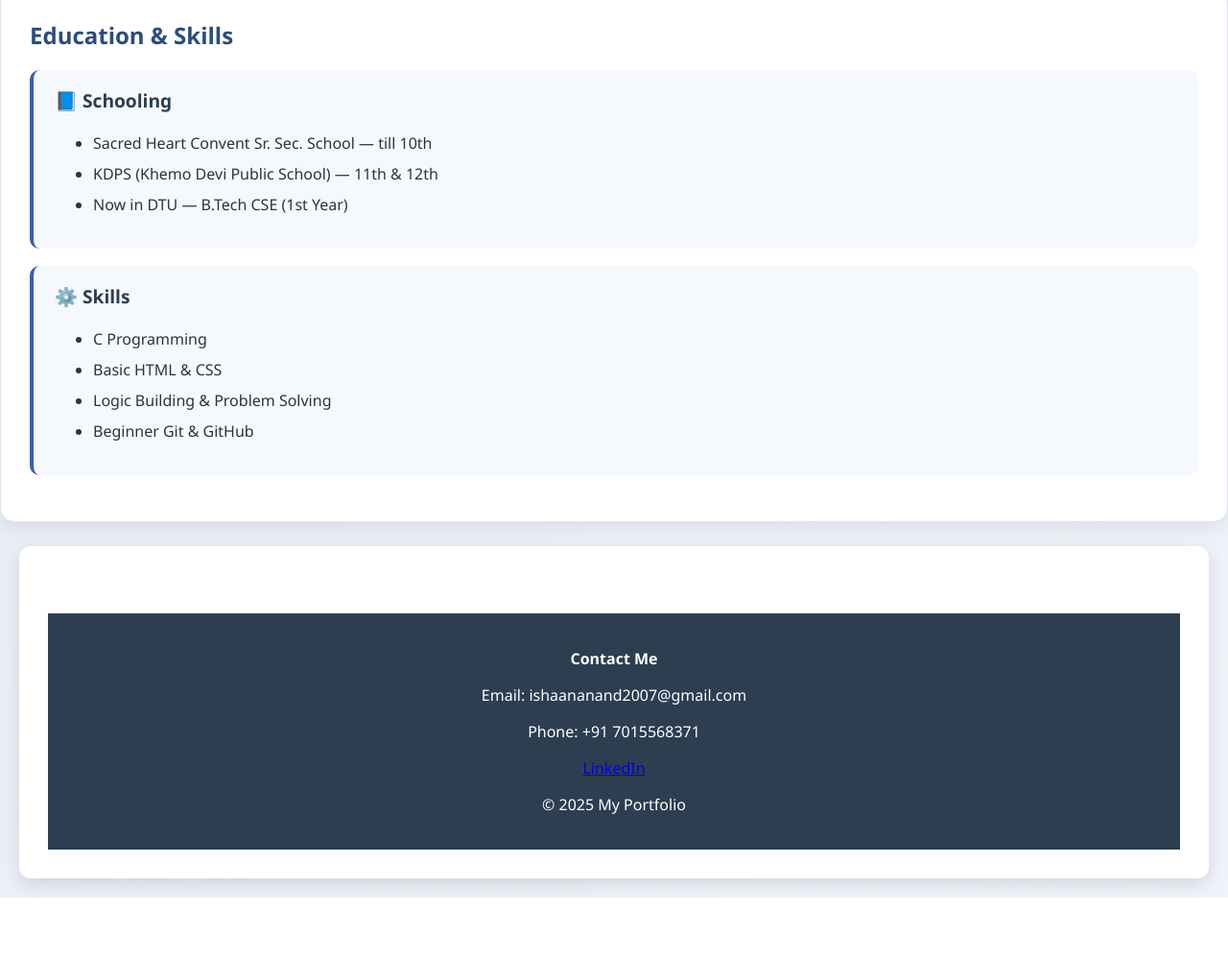
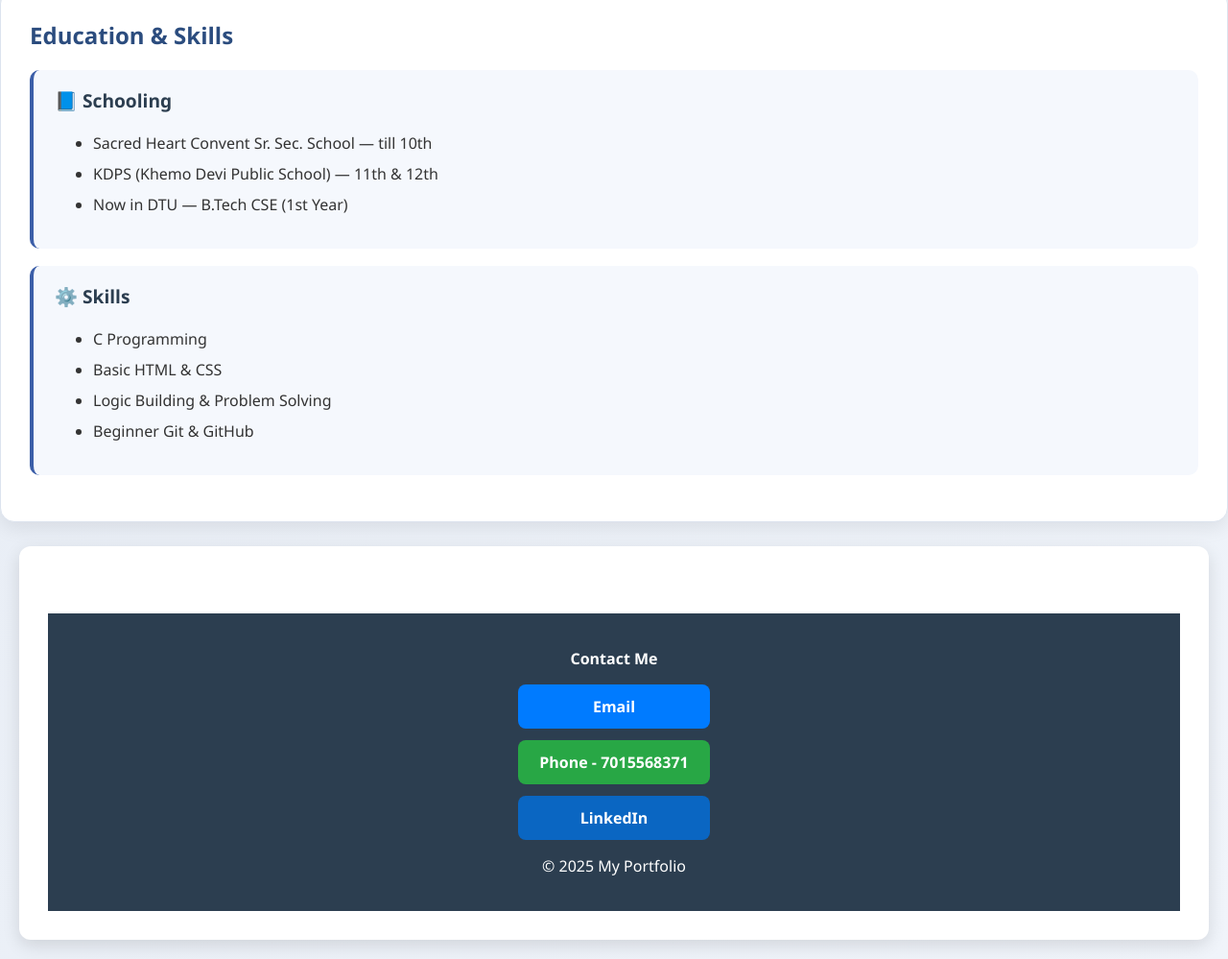
Before and after one commit to IshaanAnand26/IshaanAnand26.github.io, a plain HTML site: page index.html in a window 1280 px wide. Shown: the part 1067-2066 px from the top of the page at 96% size. Before the commit the page ends 2002 px from the top, so only its background shows below. Drawn offline with Linux system fonts and the light colour scheme.

Commit message:
Add files via upload

```diff
--- a/index.html
+++ b/index.html
@@ -160,9 +160,47 @@
  <section id="contact">
     <footer>
         <p><b>Contact Me</b></p>
-        <p>Email: ishaananand2007@gmail.com</p>
-        <p>Phone: +91 7015568371</p>
-        <a href="https://www.linkedin.com/in/ishaan-anand-79540b378/">LinkedIn</a>
+<div style="
+    display: flex;
+    flex-direction: column;
+    width: 200px;
+    gap: 12px;
+    margin: 0 auto;       /* centers the whole block */
+    text-align: center;   /* centers the text inside buttons */
+">
+
+    <a href="mailto:ishaananand2007@gmail.com" style="
+        padding: 12px;
+        background: #007bff;
+        color: white;
+        text-decoration: none;
+        border-radius: 8px;
+        font-weight: 600;
+        display: block;
+    ">Email</a>
+
+    <a href="tel:7015568371" style="
+        padding: 12px;
+        background: #28a745;
+        color: white;
+        text-decoration: none;
+        border-radius: 8px;
+        font-weight: 600;
+        display: block;
+    ">Phone - 7015568371</a>
+
+    <a href="https://www.linkedin.com/in/ishaan-anand-79540b378/" target="_blank" style="
+        padding: 12px;
+        background: #0a66c2;
+        color: white;
+        text-decoration: none;
+        border-radius: 8px;
+        font-weight: 600;
+        display: block;
+    ">LinkedIn</a>
+
+</div>
+
         <p>© 2025 My Portfolio</p>
     </footer>
 </section>
```
